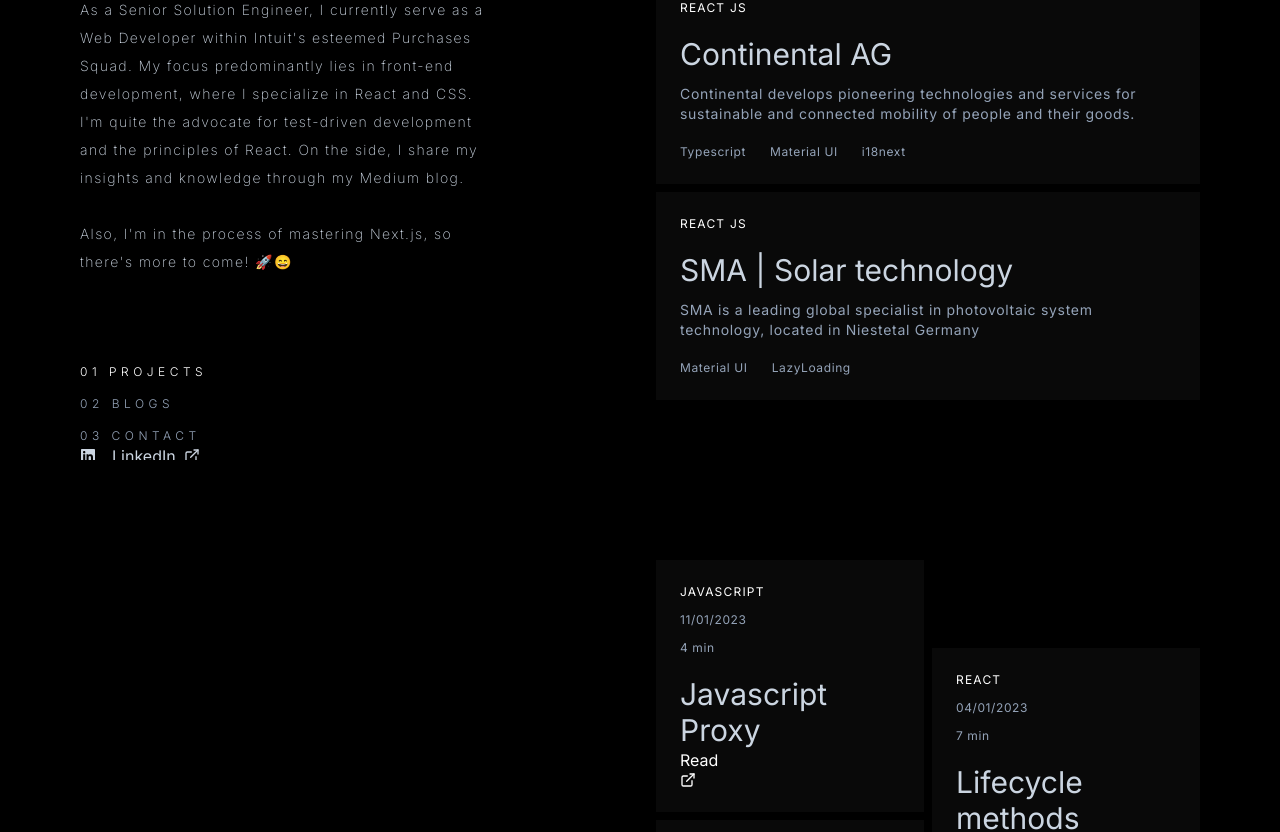
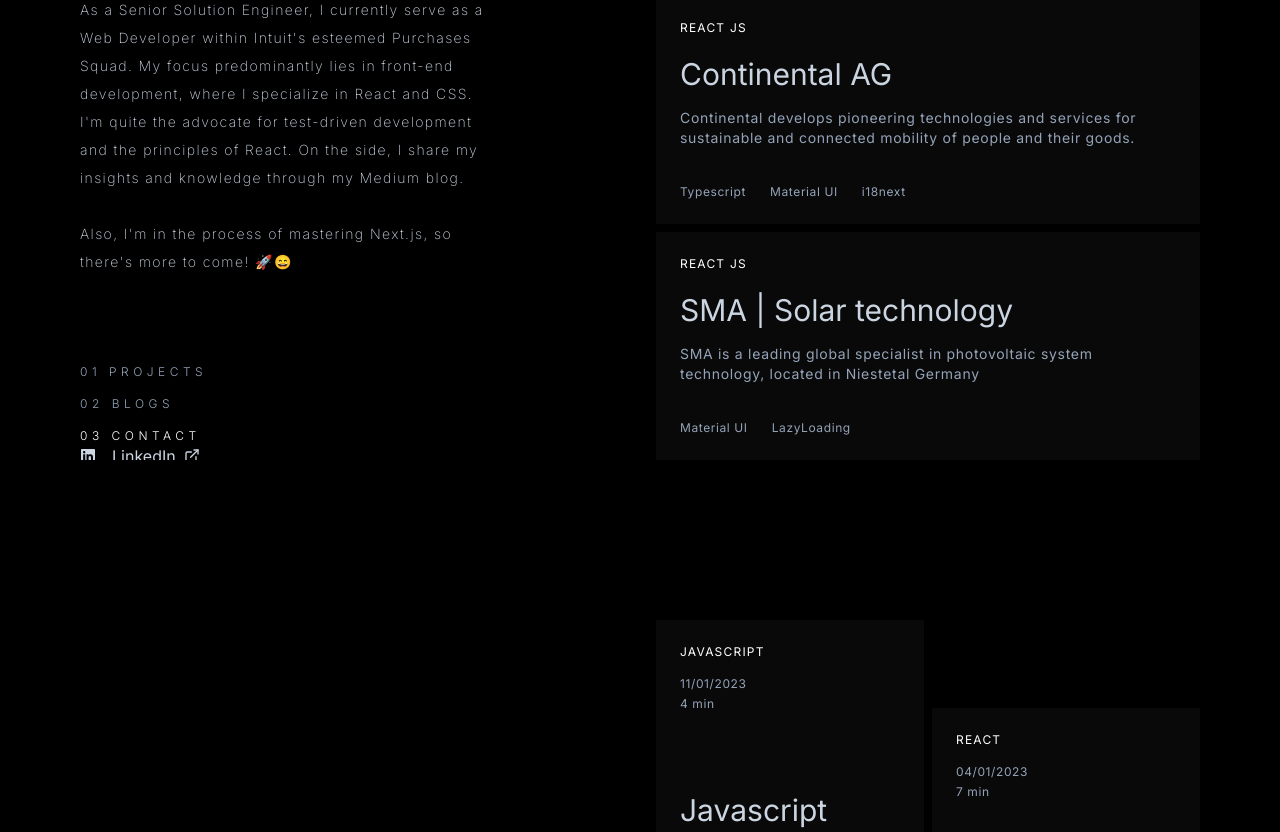
Before and after one commit to kuldeepSongara/my-portfolio, a Next.js app: page / in a window 1280 px wide. Shown: the part 340-1172 px from the top of the page. Built offline with nearby package versions, Linux system fonts and the light colour scheme.

Commit message:
few fixes

```diff
--- a/app/blogs/Blogs.tsx
+++ b/app/blogs/Blogs.tsx
@@ -18,7 +18,7 @@
       >
         <div className="flex flex-col gap-2 lg:w-[50%]">
           {firstHalfData.map((blog) => (
-            <div key={blog.topic}>
+            <div key={blog.title}>
               <BlogTile blogDetail={blog} />
             </div>
           ))}
@@ -26,7 +26,7 @@
         <div className="flex flex-col gap-2 lg:w-[50%]">
           <div className="hidden lg:block h-20 "></div>
           {secondHalfData.map((blog) => (
-            <div key={blog.topic}>
+            <div key={blog.title}>
               <BlogTile blogDetail={blog} />
             </div>
           ))}
--- a/app/lib/data.ts
+++ b/app/lib/data.ts
@@ -1,4 +1,4 @@
-import { Blog, Project } from "./definitions";
+import { Blog, NavigationInfo, Project } from "./definitions";
 
 export const ProjectsData: Project[] = [
   {
@@ -65,3 +65,18 @@
     readTime: "3 min",
   },
 ];
+
+export const NavigationData: NavigationInfo[] = [
+  {
+    href: "#projects",
+    linkName: "projects",
+  },
+  {
+    href: "#blogs",
+    linkName: "blogs",
+  },
+  {
+    href: "#contact",
+    linkName: "contact",
+  },
+];
--- a/app/lib/definitions.ts
+++ b/app/lib/definitions.ts
@@ -14,3 +14,8 @@
   link: string;
   readTime: string;
 };
+
+export type NavigationInfo = {
+  href: string;
+  linkName: string;
+};
--- a/app/ui/BlogTile.tsx
+++ b/app/ui/BlogTile.tsx
@@ -11,10 +11,13 @@
   return (
     <section className="bg-[#090909] p-6 h-full">
       <h6 className="uppercase text-xs tracking-widest">{topic}</h6>
-      <p className="text-xs tracking-wider mt-3 text-slate-400">{date}</p>
-      <p className="text-xs tracking-wider mt-3 text-slate-400">{readTime}</p>
-      <p className="mt-5 text-3xl tracking-normal text-slate-300">{title}</p>
-      <Link href={link}>
+      <p className="text-xs tracking-wider mt-4 text-slate-400">{date}</p>
+      <p className="text-xs tracking-wider mt-1 text-slate-400">{readTime}</p>
+      <p className="mt-20 text-3xl tracking-normal text-slate-300">{title}</p>
+      <Link
+        href={link}
+        className="flex flex-row items-center gap-2 text-slate-300 mt-4"
+      >
         Read <LuExternalLink />
       </Link>
     </section>
--- a/app/ui/NavLinks.tsx
+++ b/app/ui/NavLinks.tsx
@@ -1,45 +1,25 @@
 "use client";
 import Link from "next/link";
-import { usePathname } from "next/navigation";
+import { NavigationData } from "@/app/lib/data";
 
 const NavLinks = (props: any) => {
   let activeLink = 2;
-  const pathname = usePathname();
-  console.log(pathname);
-  console.log(props);
 
   return (
     <nav className="xl:mt-12 tracking-extrawidest text-xs font-light hidden md:flex flex-col gap-4">
+      {NavigationData.map((nav, index) => (
         <Link
           href="#projects"
           className={
-          pathname === "/" || "/#projects"
+            activeLink === index
               ? "text-white"
               : "text-slate-400 hover:text-white"
           }
+          key={nav.linkName}
         >
-        01 PROJECTS
+          {`${index < 10 ? "0" : ""}${index + 1} ${nav.linkName.toUpperCase()}`}
         </Link>
-      <Link
-        href="#blogs"
-        className={
-          pathname === "/#blogs"
-            ? "text-white"
-            : "text-slate-400 hover:text-white"
-        }
-      >
-        02 BLOGS
-      </Link>
-      <Link
-        href="#contact"
-        className={
-          pathname === "/#contact"
-            ? "text-white"
-            : "text-slate-400 hover:text-white"
-        }
-      >
-        03 CONTACT
-      </Link>
+      ))}
     </nav>
   );
 };
--- a/app/ui/ProjectTile.tsx
+++ b/app/ui/ProjectTile.tsx
@@ -6,10 +6,10 @@
     <section className="bg-[#090909] p-6">
       <h6 className="uppercase text-xs tracking-widest">{tech}</h6>
       <p className="mt-5 text-3xl tracking-normal text-slate-300">{name}</p>
-      <p className="text-sm tracking-wider mt-3 text-slate-400">
+      <p className="text-sm tracking-wider mt-4 text-slate-400">
         {description}
       </p>
-      <section className="flex flex-row flex-wrap gap-x-6 mt-2">
+      <section className="flex flex-row flex-wrap gap-x-6 mt-6">
         {techStack.map((stack) => (
           <p
             className="text-xs tracking-wider mt-3 text-slate-400"
```
Lines whose indentation alone changed are shown as unchanged.
